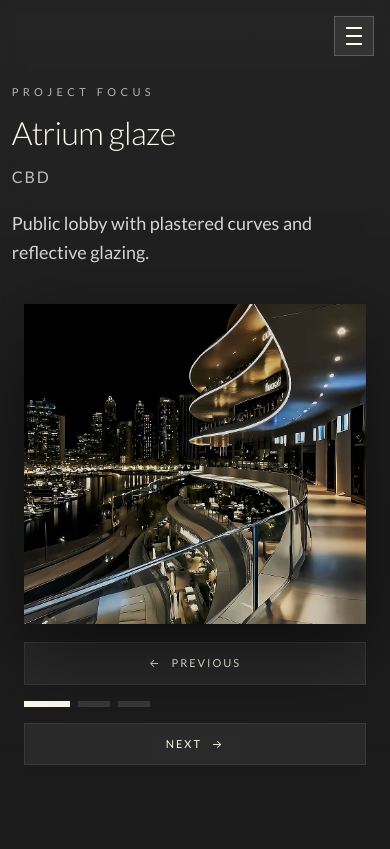
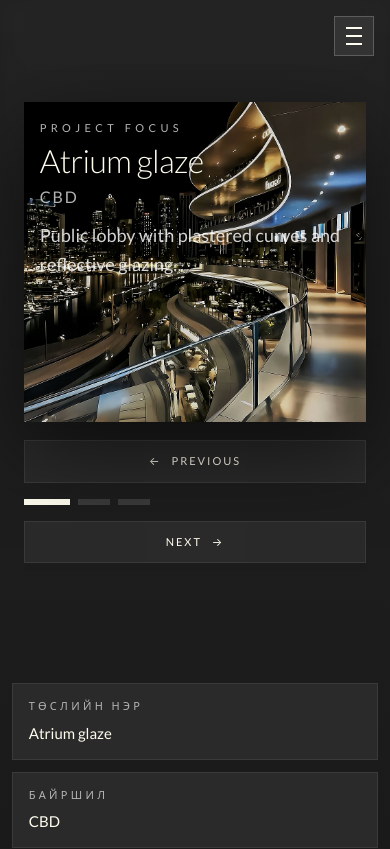
Before and after one commit to Jerry0129u/urban-world, a Next.js app: page /projects/atrium in a window 390 px wide. Shown: the top 849 px of the page. Built offline with nearby package versions, Linux system fonts and the light colour scheme.

Commit message:
projects

```diff
--- a/src/components/Comparison.module.css
+++ b/src/components/Comparison.module.css
@@ -8,7 +8,7 @@
 .frame {
     --pos: 50%;
     position: relative;
-    height: clamp(320px, 50vh, 540px);
+    height: clamp(360px, 60vh, 680px);
     border: 1px solid #3a3a3a;
     background: linear-gradient(180deg, #0e0e0e, #161616);
     overflow: hidden;
@@ -129,7 +129,7 @@
 
 @media (max-width: 768px) {
     .frame {
-        height: 280px;
+        height: 340px;
     }
 
     .range::-webkit-slider-thumb,
--- a/src/pages/projects/ProjectDetail.module.css
+++ b/src/pages/projects/ProjectDetail.module.css
@@ -77,6 +77,24 @@
     overflow: visible;
 }
 
+.overlayText {
+    position: absolute;
+    top: 20px;
+    left: 22px;
+    z-index: 5;
+    max-width: min(520px, 60vw);
+    color: #fffdef;
+    text-shadow: 0 8px 26px rgba(0, 0, 0, 0.38);
+    pointer-events: none;
+    opacity: 0;
+    transform: translateY(10px);
+    transition: opacity 0.4s ease, transform 0.4s ease;
+}
+
+.overlayEyebrow {
+    color: rgba(255, 255, 255, 0.7);
+}
+
 .comparisonButton {
     position: absolute;
     top: 12px;
@@ -128,10 +146,10 @@
     transform: translateY(20px) scale(0.9);
     filter: saturate(0.7) blur(1px);
     transition:
-        transform 0.9s cubic-bezier(0.22, 1, 0.36, 1),
-        opacity 0.65s ease,
-        filter 0.9s ease,
-        box-shadow 0.8s ease;
+        transform 1.15s cubic-bezier(0.22, 1, 0.36, 1),
+        opacity 0.9s ease,
+        filter 1s ease,
+        box-shadow 1s ease;
     box-shadow:
         0 20px 60px rgba(0, 0, 0, 0.48),
         inset 0 0 0 1px rgba(255, 255, 255, 0.02);
@@ -147,13 +165,13 @@
 
 .slide_prev {
     opacity: 0.82;
-    transform: translateX(-34%) rotateY(14deg) scale(0.9);
+    transform: translateX(-28%) rotateY(12deg) scale(0.9);
     z-index: 2;
 }
 
 .slide_next {
     opacity: 0.82;
-    transform: translateX(34%) rotateY(-14deg) scale(0.9);
+    transform: translateX(28%) rotateY(-12deg) scale(0.9);
     z-index: 2;
 }
 
@@ -161,6 +179,11 @@
     opacity: 0;
     transform: translateY(40px) scale(0.8);
     pointer-events: none;
+}
+
+.slide_active .overlayText {
+    opacity: 1;
+    transform: translateY(0);
 }
 
 .slideImage {
@@ -325,6 +348,12 @@
         padding: 78px 16px 90px;
     }
 
+    .overlayText {
+        top: 40px;
+        left: 24px;
+        max-width: min(420px, 70vw);
+    }
+
     .comparisonButton {
         top: 28px;
         right: 22px;
@@ -345,17 +374,23 @@
     }
 
     .slide_prev {
-        transform: translateX(-24%) rotateY(10deg) scale(0.92);
+        transform: translateX(-20%) rotateY(9deg) scale(0.92);
     }
 
     .slide_next {
-        transform: translateX(24%) rotateY(-10deg) scale(0.92);
+        transform: translateX(20%) rotateY(-9deg) scale(0.92);
     }
 }
 
 @media (max-width: 768px) {
     .sliderShell {
         padding: 18px 12px 80px;
+    }
+
+    .overlayText {
+        top: 18px;
+        left: 16px;
+        max-width: min(320px, 82vw);
     }
 
     .sliderTrack {
@@ -371,7 +406,7 @@
     .slide_prev,
     .slide_next {
         opacity: 0;
-        transform: translateY(20px) scale(0.88);
+        transform: translateY(14px) scale(0.9);
     }
 
     .controls {
--- a/src/pages/projects/[id].tsx
+++ b/src/pages/projects/[id].tsx
@@ -51,7 +51,7 @@ export default function ProjectDetail({
 
         const timer = window.setInterval(() => {
             setIndex((current) => (current + 1) % slides.length);
-        }, 6200);
+        }, 8200);
 
         return () => window.clearInterval(timer);
     }, [slides.length, showComparison]);
@@ -96,13 +96,6 @@ export default function ProjectDetail({
                 <Navbar />
                 <div className={styles.backdrop} aria-hidden="true" />
                 <main className={styles.content}>
-                    <header className={styles.header}>
-                        <p className={styles.eyebrow}>Project focus</p>
-                        <h1 className={styles.title}>{project.title}</h1>
-                        <p className={styles.subtitle}>{project.location}</p>
-                        <p className={styles.lead}>{project.description}</p>
-                    </header>
-
                     <section className={styles.sliderSection} aria-label={`${project.title} slideshow`}>
                         <div className={styles.sliderShell}>
                             {hasComparison && (
@@ -138,6 +131,12 @@ export default function ProjectDetail({
                                                     className={styles.image}
                                                     priority={slideIndex === 0}
                                                 />
+                                            </div>
+                                            <div className={styles.overlayText}>
+                                                <p className={`${styles.eyebrow} ${styles.overlayEyebrow}`}>Project focus</p>
+                                                <h1 className={styles.title}>{project.title}</h1>
+                                                <p className={styles.subtitle}>{project.location}</p>
+                                                <p className={styles.lead}>{project.description}</p>
                                             </div>
                                         </article>
                                     );
@@ -197,11 +196,15 @@ export default function ProjectDetail({
 
                     <div className={styles.bottomMeta}>
                         <div className={styles.bottomCard}>
-                            <p className={styles.bottomLabel}>Highlight</p>
-                            <p className={styles.bottomValue}>{project.highlight ?? "Layered finish and lighting sequence."}</p>
+                            <p className={styles.bottomLabel}>Төслийн нэр</p>
+                            <p className={styles.bottomValue}>{project.title}</p>
                         </div>
                         <div className={styles.bottomCard}>
-                            <p className={styles.bottomLabel}>Сүүлд шинэчилсэн</p>
+                            <p className={styles.bottomLabel}>Байршил</p>
+                            <p className={styles.bottomValue}>{project.location}</p>
+                        </div>
+                        <div className={styles.bottomCard}>
+                            <p className={styles.bottomLabel}>Гүйцэтгэсэн он, сар</p>
                             <p className={styles.bottomValue}>{formatCompletion()}</p>
                         </div>
                     </div>
```
